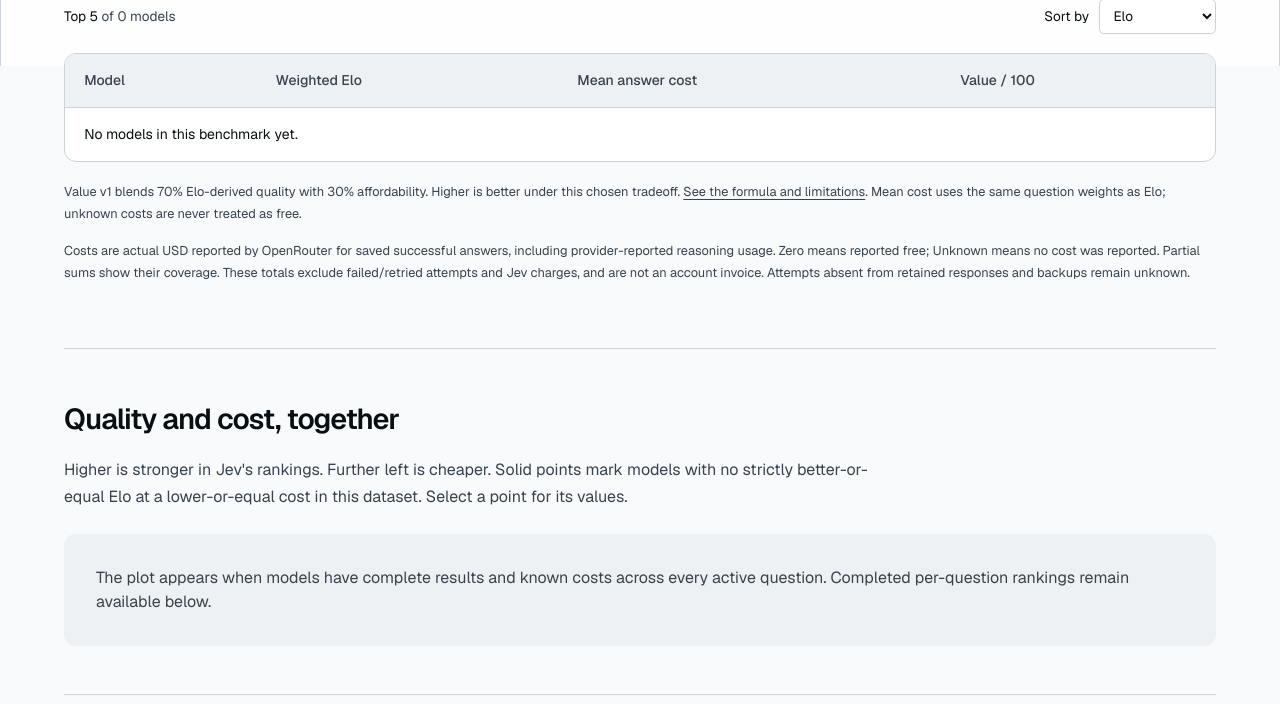
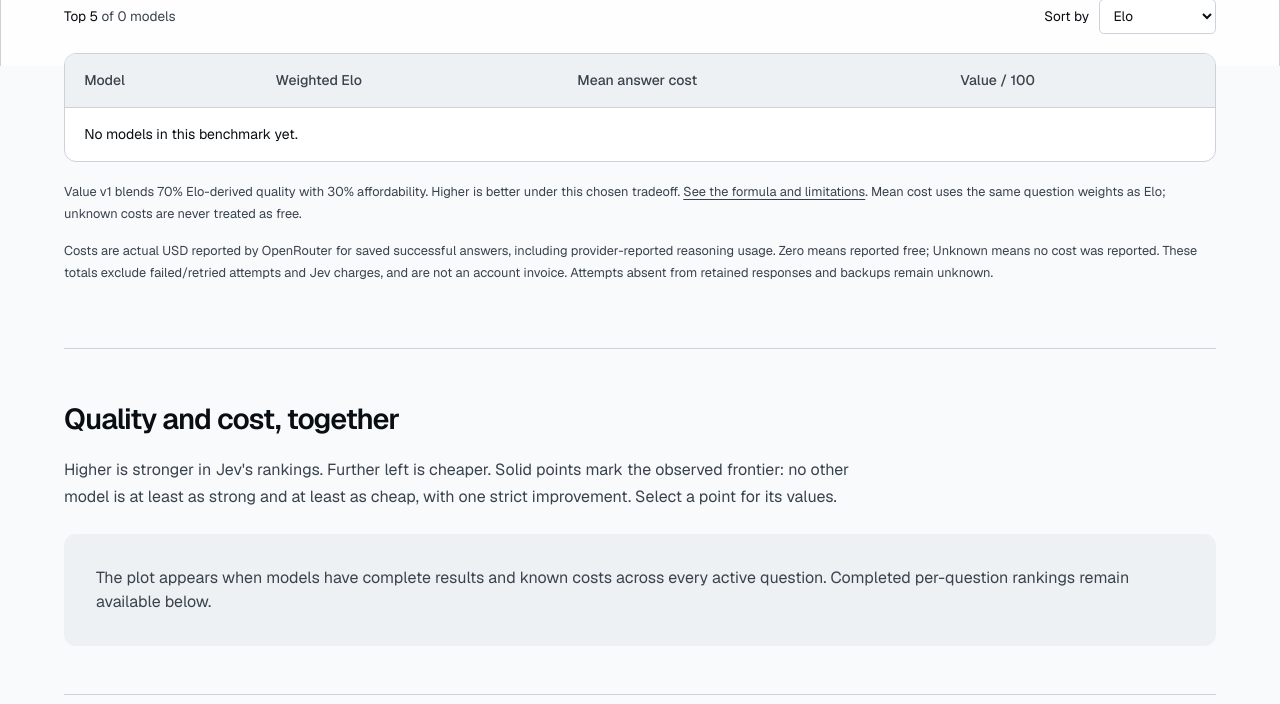
Before and after one commit to LVTD-LLC/lvtd-site, a Django app: template jev_benchmark/templates/jev_benchmark/index.html in a window 1280 px wide. Shown: the part 734-1438 px from the top of the page. Run offline with Django 5.2, Linux system fonts and the light colour scheme; the template is opened without the code that fills it, so the values that code supplies are empty; style sheets or scripts are compiled from the project's sources.

Commit message:
docs: clarify frontier and simplified cost table semantics

```diff
--- a/jev_benchmark/templates/jev_benchmark/index.html
+++ b/jev_benchmark/templates/jev_benchmark/index.html
@@ -26,7 +26,7 @@
     <p class="bench-muted">Weighted mean of per-question Elo. A model receives an overall score only after completing every matchup across all active questions.</p>
     {% include 'jev_benchmark/ranking_table.html' with rows=overall overall_table=True %}
     <p class="bench-footnote">Value v1 blends 70% Elo-derived quality with 30% affordability. Higher is better under this chosen tradeoff. <a href="#value-method">See the formula and limitations</a>. Mean cost uses the same question weights as Elo; unknown costs are never treated as free.</p>
-    <p class="bench-footnote">Costs are actual USD reported by OpenRouter for saved successful answers, including provider-reported reasoning usage. Zero means reported free; Unknown means no cost was reported. Partial sums show their coverage. These totals exclude failed/retried attempts and Jev charges, and are not an account invoice. Attempts absent from retained responses and backups remain unknown.</p>
+    <p class="bench-footnote">Costs are actual USD reported by OpenRouter for saved successful answers, including provider-reported reasoning usage. Zero means reported free; Unknown means no cost was reported. These totals exclude failed/retried attempts and Jev charges, and are not an account invoice. Attempts absent from retained responses and backups remain unknown.</p>
     {% if last_updated %}<p class="bench-footnote">Latest judgment: {{ last_updated|date:"M j, Y, H:i" }} UTC.</p>{% endif %}
   </section>
   {% include 'jev_benchmark/scatter.html' %}
--- a/jev_benchmark/templates/jev_benchmark/scatter.html
+++ b/jev_benchmark/templates/jev_benchmark/scatter.html
@@ -1,7 +1,7 @@
 {% load l10n %}
 <section class="bench-section" aria-labelledby="value-chart-title">
   <h2 id="value-chart-title">Quality and cost, together</h2>
-  <p class="bench-muted">Higher is stronger in Jev's rankings. Further left is cheaper. Solid points mark models with no strictly better-or-equal Elo at a lower-or-equal cost in this dataset. Select a point for its values.</p>
+  <p class="bench-muted">Higher is stronger in Jev's rankings. Further left is cheaper. Solid points mark the observed frontier: no other model is at least as strong and at least as cheap, with one strict improvement. Select a point for its values.</p>
   {% if scatter.points %}
   <figure class="bench-chart">
     <svg viewBox="0 0 800 380" role="group" aria-label="Weighted Elo versus mean answer cost in USD">
```
